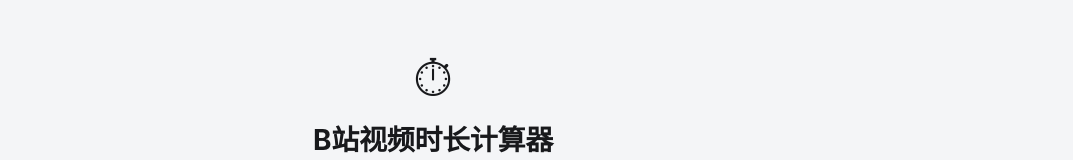
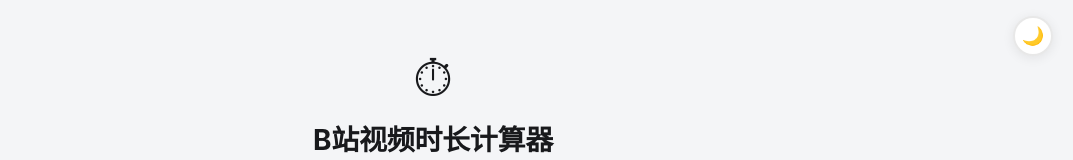
Before and after one commit to AceYKN/bilibiliplaylistlength, a Vue app: page / in a window 1280 px wide. Shown: the top 160 px of the page, without its empty margins (207-1280 px from the left). Built offline with nearby package versions, Linux system fonts and the light colour scheme.

Commit message:
feat: add dark/light mode toggle

```diff
--- a/src/App.vue
+++ b/src/App.vue
@@ -1,5 +1,5 @@
 <script setup lang="ts">
-import { ref, computed } from 'vue'
+import { ref, computed, watchEffect } from 'vue'
 
 // =============================================
 //  Types
@@ -203,6 +203,20 @@
 const dailyCount  = ref(2)
 const epExpanded  = ref(false)
 
+const isDark = ref(
+  localStorage.getItem('theme') === 'dark' ||
+  (!localStorage.getItem('theme') && window.matchMedia('(prefers-color-scheme: dark)').matches),
+)
+
+watchEffect(() => {
+  document.documentElement.classList.toggle('dark', isDark.value)
+})
+
+function toggleDark() {
+  isDark.value = !isDark.value
+  localStorage.setItem('theme', isDark.value ? 'dark' : 'light')
+}
+
 // =============================================
 //  Computed
 // =============================================
@@ -370,6 +384,9 @@
 
 <template>
   <div class="app">
+    <button class="theme-toggle" :title="isDark ? '切换到亮色' : '切换到深色'" @click="toggleDark">
+      {{ isDark ? '☀️' : '🌙' }}
+    </button>
     <header class="header">
       <div class="header-icon">⏱</div>
       <h1>B站视频时长计算器</h1>
@@ -888,6 +905,68 @@
 .footer { text-align: center; padding: 32px 0 8px; font-size: 12px; color: #bbb; }
 
 /* ===========================
+   深色模式切换按钮
+=========================== */
+.theme-toggle {
+  position: fixed;
+  top: 16px;
+  right: 20px;
+  z-index: 999;
+  width: 40px;
+  height: 40px;
+  border-radius: 50%;
+  border: 2px solid var(--border);
+  background: var(--card);
+  box-shadow: var(--shadow);
+  font-size: 18px;
+  cursor: pointer;
+  display: flex;
+  align-items: center;
+  justify-content: center;
+  transition: background 0.2s, border-color 0.2s, transform 0.15s;
+  line-height: 1;
+  padding: 0;
+}
+
+.theme-toggle:hover  { transform: scale(1.1); }
+.theme-toggle:active { transform: scale(0.95); }
+
+/* ===========================
+   深色模式变量覆盖
+=========================== */
+html.dark {
+  --bg:       #141414;
+  --card:     #1e1e1e;
+  --text:     #e0e0e0;
+  --text-sub: #999999;
+  --border:   #333333;
+  --shadow:   0 2px 12px rgba(0, 0, 0, 0.5);
+}
+
+html.dark .search-input {
+  background: #262626;
+  color: var(--text);
+}
+
+html.dark .search-input:focus { background: #2e2e2e; }
+
+html.dark .tip-tag           { background: #2a2a2a; }
+html.dark .tip-tag:hover     { background: #3a2328; color: var(--pink); }
+
+html.dark .daily-num-input {
+  background: #262626;
+  color: var(--text);
+}
+
+html.dark .error-help        { background: #2a1818; }
+
+html.dark .speed-item.hl {
+  background: linear-gradient(135deg, #3a1e26 0%, #1a2e38 100%);
+}
+
+html.dark .ep-toggle-btn:hover { background: #1a2e38; }
+
+/* ===========================
    响应式
 =========================== */
 @media (max-width: 640px) {
```
